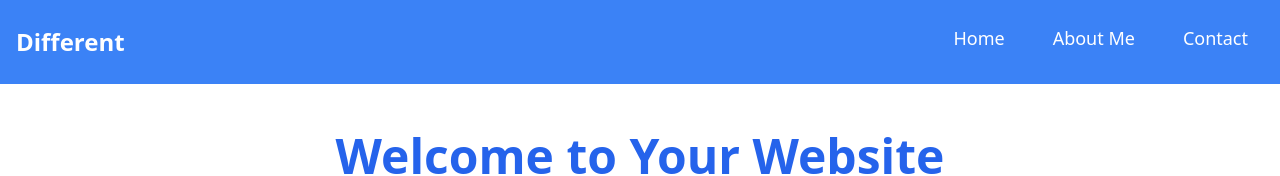
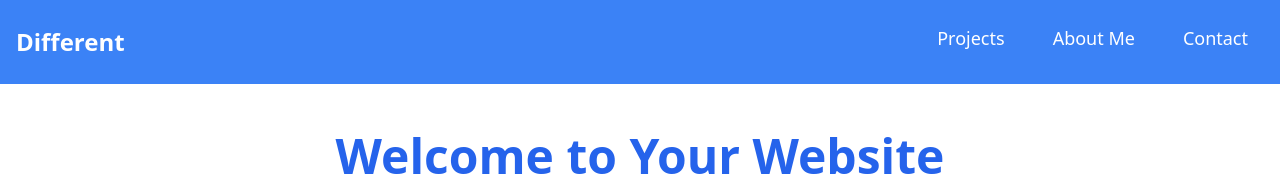
Before and after one commit to janlebar/different-janlebar, a Nuxt app: page / in a window 1280 px wide. Shown: the top 176 px of the page. Built offline with nearby package versions, Linux system fonts and the light colour scheme.

Commit message:
ading grid for projects

```diff
--- a/components/Header.vue
+++ b/components/Header.vue
@@ -7,10 +7,10 @@
         <ul class="flex space-x-4">
 
           <li><nuxt-link
-            to="/"
+            to="/projects"
             class="font-general-medium block text-white text-left text-lg font-medium text-primary-dark dark:text-ternary-light hover:text-indigo-600 dark:hover:text-indigo-300  sm:mx-4 mb-2 sm:py-2 border-t-2 pt-3 sm:pt-2 sm:border-t-0 border-primary-light dark:border-secondary-dark"
             aria-label="Home"
-            >Home</nuxt-link>
+            >Projects</nuxt-link>
           </li>
           <li><nuxt-link
             to="/about"
--- /dev/null
+++ b/components/projects/ProjectsGrid.vue
@@ -0,0 +1,13 @@
+<template>
+    <div>
+<h1>test</h1>
+    </div>
+</template>
+
+<script setup>
+
+</script>
+
+<style lang="scss" scoped>
+
+</style>
--- /dev/null
+++ b/pages/projects.vue
@@ -0,0 +1,16 @@
+<script>
+import ProjectsGrid from '../components/projects/ProjectsGrid.vue';
+
+export default {
+	name: 'Projects',
+	components: {
+		ProjectsGrid,
+	},
+};
+</script>
+
+<template>
+	<div class="container mx-auto">
+		<ProjectsGrid />
+	</div>
+</template>
```
